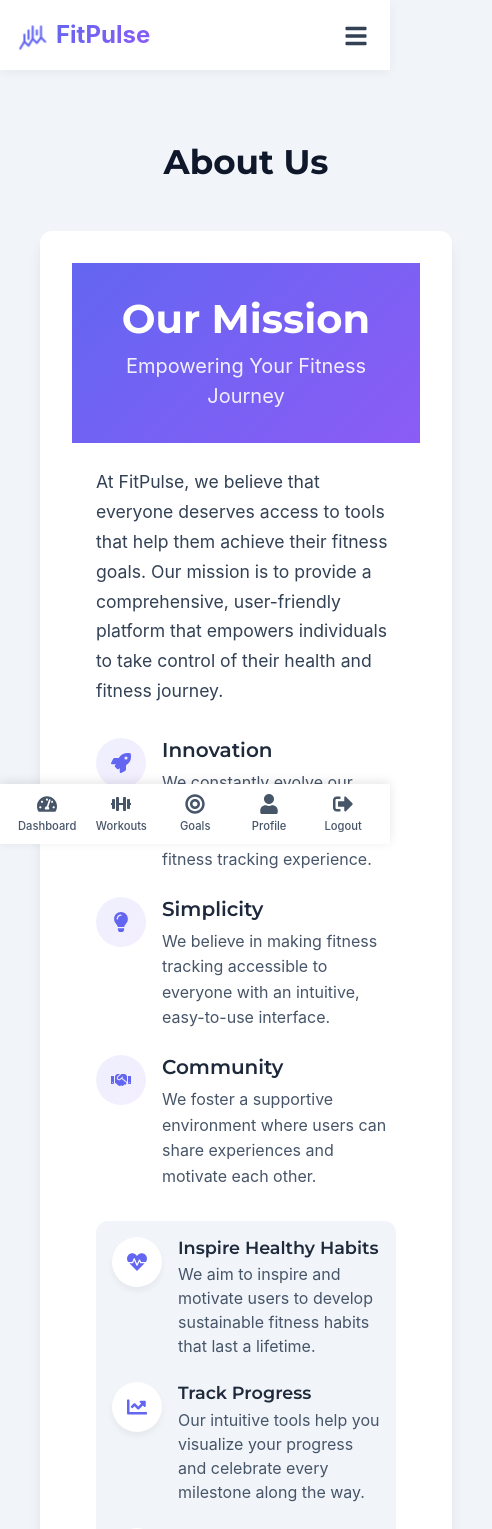
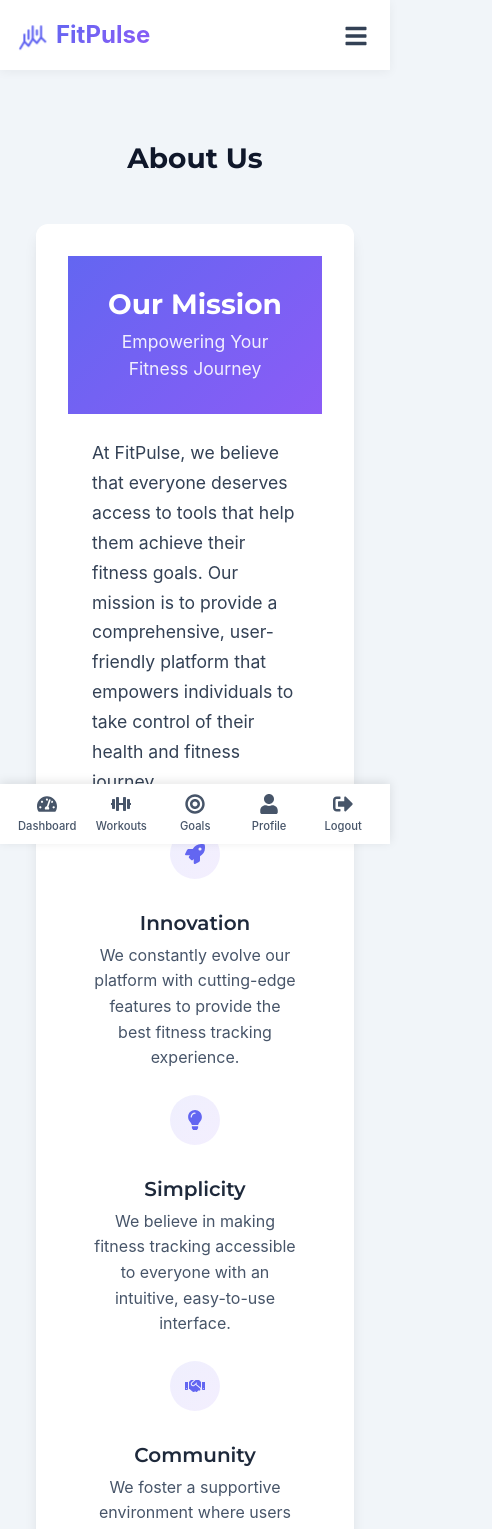
Before and after one commit to samahali/fitness-tracker-dashboard-react, a React (Vite) app in the folder frontend/: page /about in a window 390 px wide. Shown: the top 1529 px of the page, 492 px wide, since content can reach past the window. Built offline with nearby package versions, Linux system fonts and the light colour scheme.

Commit message:
handle landing page_h_color , dashboard_edit, goalform,workout form_icon,  workout placeholder

```diff
--- a/frontend/src/App.css
+++ b/frontend/src/App.css
@@ -4,6 +4,8 @@
 /* Custom variables */
 :root {
   --primary-color: #6366f1;
+  --primary-gradient: linear-gradient(90deg, var(--primary-color), #4338ca);
+
   --primary-hover: #4f46e5;
   --secondary-color: #0ea5e9;
   --accent-color: #8b5cf6;
@@ -176,23 +178,23 @@ h6 {
 }
 
 .stats-card-primary {
-  background: linear-gradient(135deg, var(--primary-color), var(--accent-color));
-  color: white;
+  background: linear-gradient(135deg, #3a0ca3, #7209b7);  color: white;
+
 }
 
+
 .stats-card-secondary {
-  background: linear-gradient(135deg, var(--secondary-color), #38bdf8);
-  color: white;
+  background: linear-gradient(135deg, #4361ee, #4cc9f0);
+      color: white;
 }
 
 .stats-card-success {
-  background: linear-gradient(135deg, var(--success-color), #34d399);
+  background: linear-gradient(135deg, #7209b7, #f72585);
   color: white;
 }
 
 .stats-card-warning {
-  background: linear-gradient(135deg, var(--warning-color), #fbbf24);
-  color: white;
+background: linear-gradient(135deg, #ef4444, #f87171);  color: white;
 }
 
 .stats-card-icon {
@@ -283,6 +285,8 @@ h6 {
   color: var(--gray-400);
 }
 
+
+
 /* Charts */
 .chart-container {
   height: 300px;
@@ -296,7 +300,14 @@ h6 {
   font-weight: 500;
   border-radius: 6px;
 }
+.badge.bg-light {
+  color: black;
+}
 
+.dark-mode .badge.bg-light {
+  color: rgb(255, 255, 255) !important;
+  background-color: #0f172a!important;
+}
 .badge-in-progress {
   background-color: var(--warning-color);
 }
--- a/frontend/src/components/dashboard/StatCard.jsx
+++ b/frontend/src/components/dashboard/StatCard.jsx
@@ -3,7 +3,7 @@ const StatCard = ({
   title,
   value,
   icon: Icon,
-  variant = 'primary'
+  variant = 'primary-gradient'
 }) => {
   return (
     <div className={`stats-card stats-card-${variant}`}>
--- a/frontend/src/components/goals/GoalForm.jsx
+++ b/frontend/src/components/goals/GoalForm.jsx
@@ -67,7 +67,6 @@ const GoalForm = ({ onSuccess }) => {
     <div className="workout-form-card fade-in">
       <div className="workout-form-header">
         <h5 className="workout-form-title">Set New Goal</h5>
-        <FaPlus className="workout-form-icon" />
       </div>
       <div className="workout-form-body">
         {error && (
--- a/frontend/src/components/workouts/WorkoutForm.jsx
+++ b/frontend/src/components/workouts/WorkoutForm.jsx
@@ -55,7 +55,6 @@ const WorkoutForm = ({ onSuccess }) => {
     <div className="workout-form-card fade-in">
       <div className="workout-form-header">
         <h5 className="workout-form-title">Log New Workout</h5>
-        <FaPlus className="workout-form-icon" />
       </div>
       <div className="workout-form-body">
         {error && (
--- a/frontend/src/components/workouts/WorkoutList.css
+++ b/frontend/src/components/workouts/WorkoutList.css
@@ -1,4 +1,12 @@
+::placeholder {
+  color: #999; /* Default gray */
+  opacity: 1; /* Ensures full visibility */
+}
 
+/* Dark mode placeholder color */
+.dark-mode ::placeholder {
+  color: rgba(212, 199, 199, 0.692);
+}
   .workouts-list-container {
     display: grid;
     grid-template-columns: repeat(auto-fill, minmax(350px, 1fr));
--- a/frontend/src/pages/AboutUs.jsx
+++ b/frontend/src/pages/AboutUs.jsx
@@ -10,8 +10,6 @@ import {
 } from "react-icons/fa"
 import "../styles/about-contact-pages.css"
 
-
-
 const AboutUs = () => {
   const teamMembers = [
     {
@@ -21,7 +19,7 @@ const AboutUs = () => {
       bio: `Passionate about building intuitive and responsive UIs with React, modern CSS, and Node.js. Skilled in HTML5, Bootstrap, Tailwind CSS, and Django.`,
       image: null, // Add image URL if available
       github: "https://github.com/samahali/",
-      linkedin: "https://www.linkedin.com/in/samah-ali-software-developer/"
+      linkedin: "https://www.linkedin.com/in/samah-ali-software-developer/",
     },
     {
       name: "Omnya Tarek",
@@ -55,13 +53,13 @@ const AboutUs = () => {
     <div className="public-page about-us-page fade-in">
       <div className="container py-5">
         <div className="text-center mb-5">
-          <h1 className="display-4 fw-bold">About Us</h1>
+          <h1 className="display-5 fw-bold fixed-size">About Us</h1>
           <div className="title-underline"></div>
         </div>
 
         <div className="mission-section">
           <div className="mission-header">
-            <h2>Our Mission</h2>
+            <h2 className="display-5 fw-bold fixed-size">Our Mission</h2>
             <p className="mission-tagline">Empowering Your Fitness Journey</p>
           </div>
 
@@ -154,13 +152,15 @@ const AboutUs = () => {
             <img
               src="https://images.unsplash.com/photo-1517836357463-d25dfeac3438?ixlib=rb-4.0.3&ixid=M3wxMjA3fDB8MHxwaG90by1wYWdlfHx8fGVufDB8fHx8fA%3D%3D&auto=format&fit=crop&w=1470&q=80"
               alt="Fitness journey"
-              className="mission-image"
+              className="mission-image img-fluid"
             />
           </div>
         </div>
 
-        <h2 className="text-center mb-4 mt-5">Our Team</h2>
-        <div className="title-underline mb-5"></div>
+        <div className="text-center mb-4 mt-5">
+          <h2 className="display-5 fw-bold fixed-size">Our Team</h2>
+          <div className="title-underline mb-5"></div>
+        </div>
 
         <div className="row g-4">
           {teamMembers.map((member, index) => (
@@ -177,10 +177,10 @@ const AboutUs = () => {
                 <p className="team-member-role">{member.role}</p>
                 <p className="team-member-bio">{member.bio}</p>
                 <div className="team-member-social">
-                  <a href={member.github} target="_blank" className="social-icon">
+                  <a href={member.github} target="_blank" className="social-icon" rel="noreferrer">
                     <FaGithub />
                   </a>
-                  <a href={member.linkedin} target="_blank" className="social-icon">
+                  <a href={member.linkedin} target="_blank" className="social-icon" rel="noreferrer">
                     <FaLinkedin />
                   </a>
                 </div>
--- a/frontend/src/pages/Dashboard.jsx
+++ b/frontend/src/pages/Dashboard.jsx
@@ -52,7 +52,7 @@ const Dashboard = () => {
       <h1 className="page-title">Welcome, {currentUser?.firstName}!</h1>
 
       <div className="dashboard-grid">
-        <div className="grid-col-3">
+        <div className="grid-col-3 ">
           <StatCard title="Total Workouts" value={workoutStats.totalWorkouts} icon={FaDumbbell} variant="primary" />
         </div>
         <div className="grid-col-3">
@@ -167,7 +167,7 @@ const Dashboard = () => {
                             <div
                               className="rounded-circle p-2"
                               style={{
-                                backgroundColor: "rgba(245, 158, 11, 0.1)",
+                                backgroundColor: "rgba(154, 116, 51, 0.1)",
                                 color: "var(--warning-color)",
                               }}
                             >
--- a/frontend/src/styles/about-contact-pages.css
+++ b/frontend/src/styles/about-contact-pages.css
@@ -1,5 +1,6 @@
 /* Public pages common styles */
 .public-page {
+  max-width: 1400px; /* Increase from 1200px */
   width: 100%;
   display: flex;
   flex-direction: column;
@@ -30,10 +31,29 @@
   margin: 0 auto;
 }
 
+/* Add fixed-size class for consistent heading sizes */
+.fixed-size {
+  font-size: 2.5rem !important;
+}
+
+@media (max-width: 768px) {
+  .fixed-size {
+    font-size: 2rem !important;
+  }
+}
+
+@media (max-width: 576px) {
+  .fixed-size {
+    font-size: 1.75rem !important;
+  }
+}
+
 /* About Us Page */
 .mission-section {
   margin-bottom: 4rem;
   background-color: white;
+  max-width: 1400px; /* Increase limit */
+width: 100%;
   border-radius: var(--border-radius);
   box-shadow: var(--card-shadow);
   overflow: hidden;
@@ -57,8 +77,6 @@
 }
 
 .mission-header h2 {
-  font-size: 2.5rem;
-  font-weight: 700;
   margin-bottom: 0.5rem;
   color: white;
 }
@@ -70,15 +88,30 @@
 }
 
 .mission-content {
-  padding: 2.5rem;
+  padding: 1.5rem;
   display: flex;
-  flex-wrap: wrap;
+  flex-direction: column;
+  max-width: 1300px; /* Adjust as needed */
+width: 100%;
   gap: 2rem;
+}
+
+@media (min-width: 992px) {
+  .mission-content {
+    flex-direction: row;
+    padding: 2.5rem;
+  }
 }
 
 .mission-text {
   flex: 1;
-  min-width: 300px;
+  min-width: 100%;
+}
+
+@media (min-width: 992px) {
+  .mission-text {
+    min-width: 300px;
+  }
 }
 
 .mission-intro {
@@ -144,13 +177,20 @@
 
 .mission-points-container {
   flex: 1;
-  min-width: 300px;
+  min-width: 100%;
   display: flex;
   flex-direction: column;
   gap: 1.5rem;
   background-color: var(--gray-100);
-  padding: 2rem;
+  padding: 1.5rem;
   border-radius: var(--border-radius);
+}
+
+@media (min-width: 992px) {
+  .mission-points-container {
+    min-width: 300px;
+    padding: 2rem;
+  }
 }
 
 .dark-mode .mission-points-container {
@@ -225,6 +265,8 @@
   box-shadow: var(--card-shadow);
   transition: all 0.3s ease;
   height: 100%;
+  display: flex;
+  flex-direction: column;
 }
 
 .dark-mode .team-member-card {
@@ -237,8 +279,8 @@
 }
 
 .team-member-avatar {
-  width: 120px;
-  height: 120px;
+  width: 80px;
+  height: 80px;
   border-radius: 50%;
   margin: 0 auto 1.5rem;
   background: linear-gradient(135deg, var(--primary-color), var(--accent-color));
@@ -246,9 +288,25 @@
   align-items: center;
   justify-content: center;
   color: white;
-  font-size: 2.5rem;
+  font-size: 1.75rem;
   font-weight: 700;
   overflow: hidden;
+}
+
+@media (min-width: 768px) {
+  .team-member-avatar {
+    width: 100px;
+    height: 100px;
+    font-size: 2rem;
+  }
+}
+
+@media (min-width: 992px) {
+  .team-member-avatar {
+    width: 120px;
+    height: 120px;
+    font-size: 2.5rem;
+  }
 }
 
 .avatar-image {
@@ -530,6 +588,44 @@
   }
 
   .team-member-card {
-    padding: 1.5rem; /* Reduce padding on mobile */
+    padding: 1.5rem;
   }
 }
+
+@media (max-width: 576px) {
+  .mission-header h2 {
+    font-size: 2rem;
+  }
+
+  .mission-tagline {
+    font-size: 1.1rem;
+  }
+
+  .mission-value-item,
+  .mission-point {
+    flex-direction: column;
+    align-items: center;
+    text-align: center;
+  }
+
+  .mission-value-icon,
+  .mission-point-icon {
+    margin-bottom: 1rem;
+  }
+
+  .team-member-bio {
+    font-size: 0.9rem;
+  }
+
+  .team-member-role {
+    font-size: 0.95rem;
+  }
+}
+
+/* Ensure container has proper padding on small screens */
+@media (max-width: 576px) {
+  .public-page .container {
+    padding-left: 0.75rem;
+    padding-right: 0.75rem;
+  }
+}
--- a/frontend/src/styles/auth-pages.css
+++ b/frontend/src/styles/auth-pages.css
@@ -32,6 +32,7 @@
 
   .dark-mode .auth-card {
     background-color: var(--gray-100);
+
   }
 
   .auth-logo {
--- a/frontend/src/styles/landing-page.css
+++ b/frontend/src/styles/landing-page.css
@@ -100,7 +100,14 @@
   background: linear-gradient(135deg, var(--primary-color), var(--accent-color));
   margin: 1rem auto 2rem;
   border-radius: 2px;
+
 }
+/* Default text color */
+.lead .feature-card {
+  color: #eae6e6;
+}
+
+
 
 .feature-card {
   background: white;
@@ -108,9 +115,17 @@
   box-shadow: var(--card-shadow);
   padding: 2rem;
   height: 100%;
+  min-width: 350px; /* Add fixed minimum height */
+
   transition: all 0.3s ease;
   text-align: center;
+  overflow: hidden;
+
+
+
 }
+
+
 
 .dark-mode .feature-card {
   background: var(--gray-100);
@@ -142,7 +157,7 @@
 }
 
 .dark-mode .feature-card h4 {
-  color: #616161;
+  color: #9A8CFA;
 }
 
 .feature-card p {
@@ -199,7 +214,7 @@
 }
 
 .dark-mode h2 {
-  color: #292424;
+  color: #ffffff;
 }
 
 .cta-section .btn-light {
```
Also changed, not shown: frontend/src/pages/LandingPage.jsx (+4 -3 lines).
